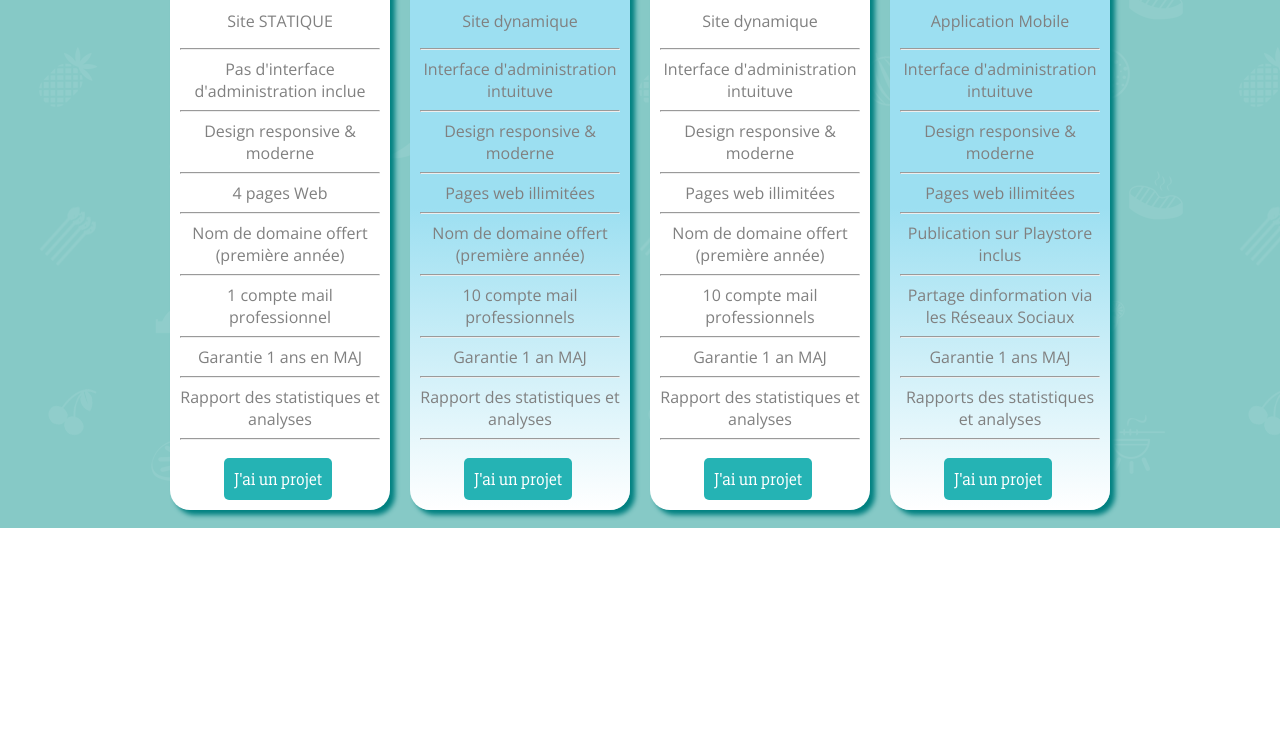
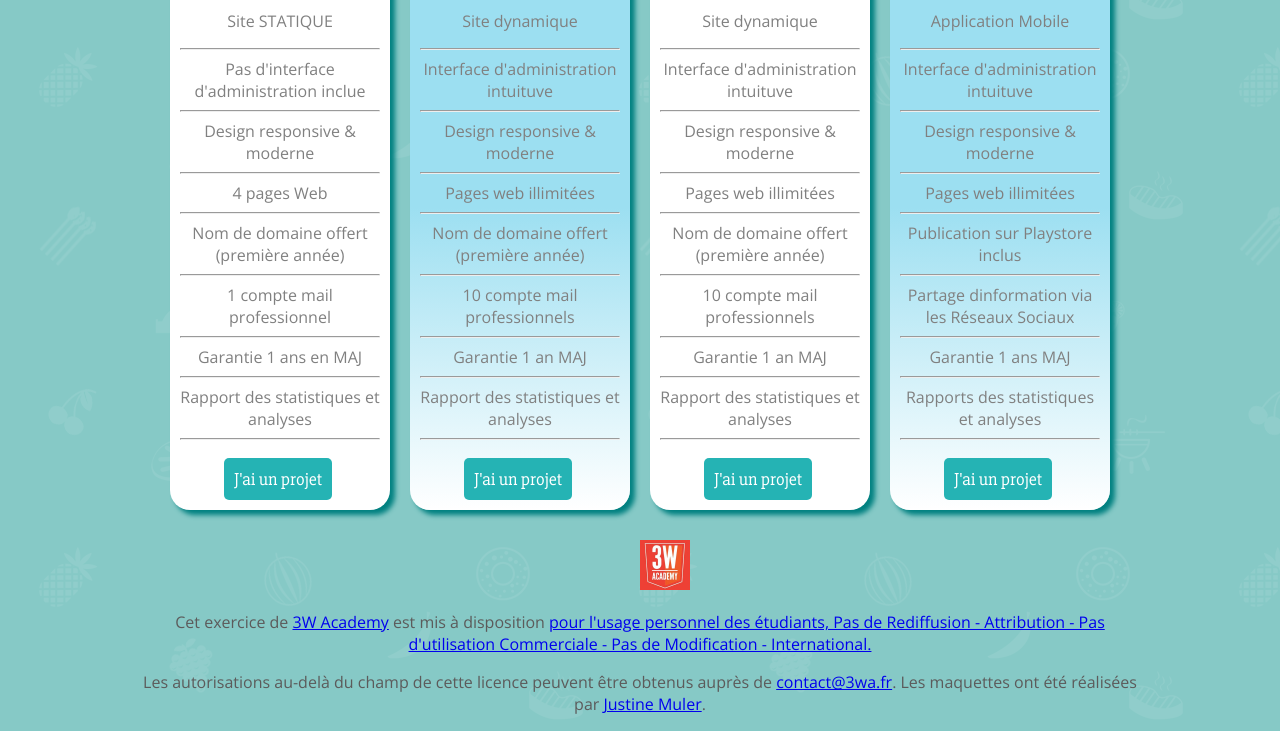
Before and after one commit to EbOWINZ/FISH-FOOD, a plain HTML site: page tarifs.html in a window 1280 px wide. Shown: the part 677-1408 px from the top of the page. Before the commit the page ends 1205 px from the top, so only its background shows below. Drawn offline with Linux system fonts and the light colour scheme.

Commit message:
add footer in tarifs

```diff
--- a/Assets/CSS/tarifs.css
+++ b/Assets/CSS/tarifs.css
@@ -152,3 +152,17 @@ i{
     transform: scale(1.3);
     transition-duration: 0.6s;
 }
+footer {
+    text-align: center;
+    display: block;
+    margin-left: 10%;
+    margin-right: 10%;
+    color: rgb(92, 91, 91);
+}
+footer img {
+    height: 50px;
+    width: 50px;
+    margin-left: 50%;
+    margin-right: 50%;
+    margin-top: 2%;
+}
--- a/tarifs.html
+++ b/tarifs.html
@@ -155,6 +155,13 @@
                 </div>
             </div>
         </main>
+        <footer>
+            <img src="Assets/IMAGES/3WACADEMY.jpg">
+            <p>Cet exercice de <a href="#" title="">3W Academy</a> est mis à disposition <a href="#" title="">pour l'usage personnel des étudiants,
+               Pas de Rediffusion - Attribution - Pas d'utilisation Commerciale - Pas de Modification - International.</a></p>
+            <p>Les autorisations au-delà du champ de cette licence peuvent être obtenus auprès de <a href="mail" title="">contact@3wa.fr</a>.
+               Les maquettes ont été réalisées par <a href="#" title=""> Justine Muler</a>.</p>
+        </footer>
 </body>
 
 </html>
```
Also changed, not shown: Assets/CSS/style.css (+8 -6 lines).
